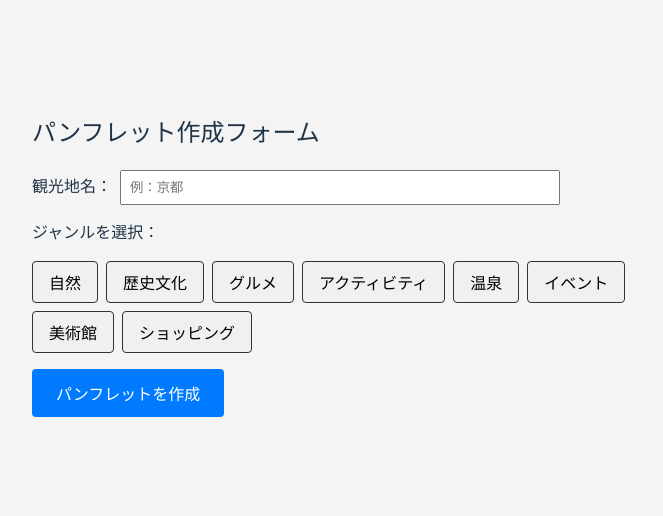
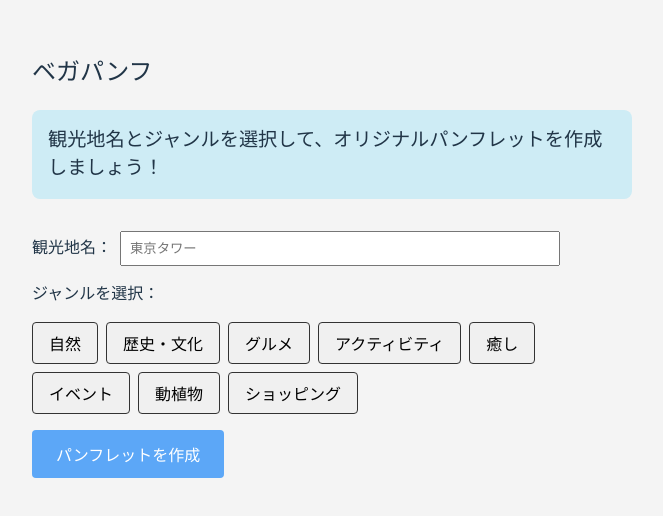
Before and after one commit to 50ki-1706/Vegapunf, a React (Vite) app in the folder frontend/: page /input in a window 1280 px wide. Shown: the part 144-660 px from the top of the page, without its empty margins (308-971 px from the left). Built offline with nearby package versions, Linux system fonts and the light colour scheme.

Commit message:
InputPage (#14)
* pamphlet.cssを作成

* fix:css

```diff
--- a/frontend/src/InputPage.css
+++ b/frontend/src/InputPage.css
@@ -3,6 +3,14 @@ body {
   margin: 0;
   padding: 0;
   background-color: #f4f4f4;
+}
+
+#exp {
+  font-size: 1.2rem;
+  background-color: #ceecf5;
+  border-radius: 8px;
+  padding: 1rem;
+  margin-bottom: 2rem;
 }
 
 .input-page-container {
--- a/frontend/src/InputPage.jsx
+++ b/frontend/src/InputPage.jsx
@@ -1,6 +1,7 @@
 import React, { useState } from "react";
 import axios from "axios";
 import { useNavigate } from "react-router-dom";
+import './InputPage.css';
 
 const InputPage = () => {
   const navigate = useNavigate();
@@ -12,7 +13,7 @@ const InputPage = () => {
   const [error, setError] = useState(null);
 
   // ジャンルの候補
-  const genres = ["自然", "歴史文化", "グルメ", "アクティビティ", "温泉", "イベント", "美術館", "ショッピング"];
+  const genres = ["自然", "歴史・文化", "グルメ", "アクティビティ", "癒し", "イベント", "動植物", "ショッピング"];
 
   // ジャンルボタンクリック時のトグル処理
   const handleGenreClick = (genre) => {
@@ -69,8 +70,8 @@ const InputPage = () => {
 
   return (
     <div style={{ maxWidth: "600px", margin: "2rem auto", padding: "1rem" }}>
-      <h2>パンフレット作成フォーム</h2>
-
+      <h2>ベガパンフ</h2>
+      <p id="exp">観光地名とジャンルを選択して、オリジナルパンフレットを作成しましょう！</p>
       {/* 観光地入力 */}
       <div style={{ marginBottom: "1rem" }}>
         <label>
@@ -79,7 +80,7 @@ const InputPage = () => {
             type="text"
             value={location}
             onChange={(e) => setLocation(e.target.value)}
-            placeholder="例：京都"
+            placeholder="東京タワー"
             style={{ marginLeft: "0.5rem", padding: "0.5rem", width: "70%" }}
           />
         </label>
@@ -100,7 +101,7 @@ const InputPage = () => {
                   padding: "0.5rem 1rem",
                   border: "1px solid #333",
                   borderRadius: "4px",
-                  backgroundColor: isSelected ? "#4caf50" : "#f0f0f0",
+                  backgroundColor: isSelected ? "#5fe08aff" : "#f0f0f0",
                   color: isSelected ? "#fff" : "#000",
                   cursor: "pointer",
                 }}
@@ -125,7 +126,7 @@ const InputPage = () => {
           style={{
             padding: "0.75rem 1.5rem",
             fontSize: "1rem",
-            backgroundColor: "#007bff",
+            backgroundColor: "#5ca7f7ff",
             color: "#fff",
             border: "none",
             borderRadius: "4px",
--- a/frontend/src/PamphletPage.jsx
+++ b/frontend/src/PamphletPage.jsx
@@ -51,7 +51,7 @@ const PamphletPage = () => {
 
   return (
     <div className="pamphlet-page">
-      <h1>パンフレットプレビュー</h1>
+      <h1>プレビュー</h1>
       <div className="pamphlet-container" ref={pamphletRef}>
         {/* 表紙 */}
         <div className="pamphlet-cover">
--- a/frontend/src/pamphlet.css
+++ b/frontend/src/pamphlet.css
@@ -76,7 +76,7 @@ body {
   }
 
   .pamphlet-header h1 {
-    font-size: 2rem;
+    font-size: 1rem;
   }
 
   .pamphlet-section h2 {
```
